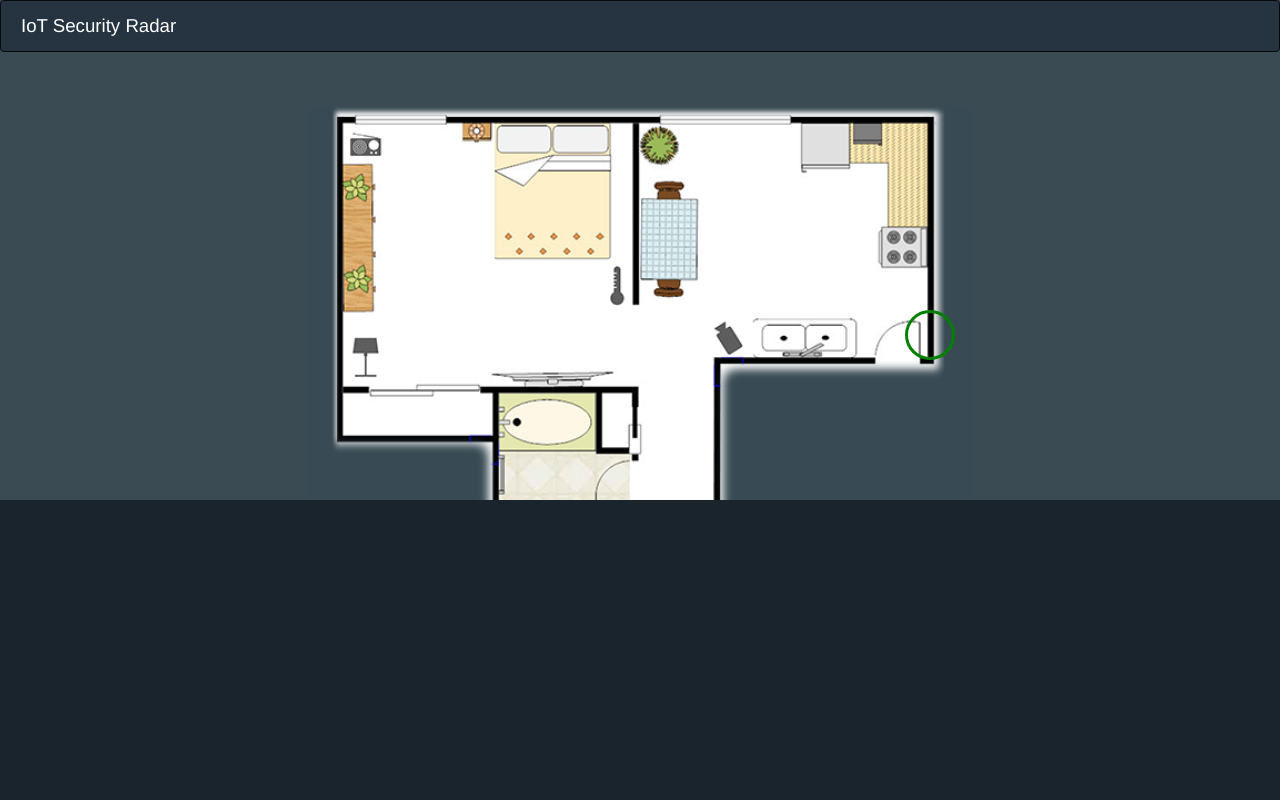
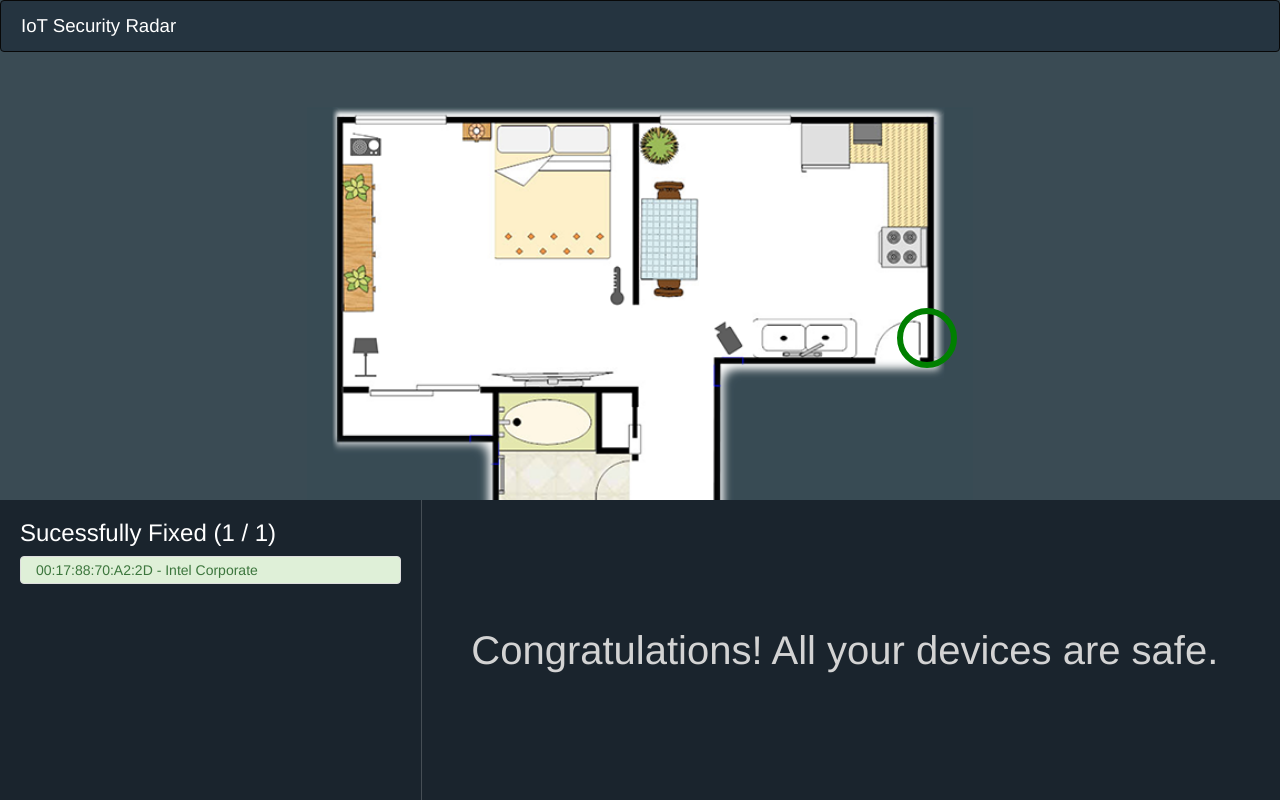
Before and after one commit to mweisz/security-radar, a plain HTML site: page webapp/final-screen.html in a window 1280 px wide. Drawn offline with nearby package versions, Linux system fonts and the light colour scheme.

Commit message:
Finish overhaul.

```diff
--- a/webapp/css/main.css
+++ b/webapp/css/main.css
@@ -72,3 +72,9 @@ body {
 .list-group-item {
         padding: 3px 15px;
 }
+
+
+.list-group-item-dark {
+            background-color: #d3d6da;
+            color:black;
+}
--- a/webapp/final-screen.html
+++ b/webapp/final-screen.html
@@ -9,16 +9,16 @@
     <style type="text/css">
       #floorplan-overlay {
         position: absolute;
-        top:310px;
-        left:905px;
+        top:308px;
+        left:897px;
         display: none;
       }
 
       #floorplan-overlay-circle {
-        border: 3px solid green;
-        border-radius: 25px;
-        height: 50px;
-        width: 50px;
+        border: 6px solid green;
+        border-radius: 30px;
+        height: 60px;
+        width: 60px;
       }
 
     </style>
@@ -36,8 +36,16 @@
 
 
 
-    <div class="bottom-container">
-
+    <div class="bottom-container" style="color: white">
+        <div class='left-panel'>
+        <h3 style="color: white">Sucessfully Fixed (1 / 1)</h3>
+        <ul class="list-group" id="scan-list">
+            <li class="list-group-item list-group-item-success ">00:17:88:70:A2:2D - Intel Corporate </li>
+                 </ul></div>
+        <div class='right-panel' style="line-height: 300px;  text-align: center; ">
+            <span id='instructions' style="font-size: 30pt; color: lightgrey">Congratulations!  </span>
+            <span style="font-size: 30pt; color: lightgrey">All your devices are safe.</span>
+        </div>
     </div>
 
 
@@ -48,7 +56,7 @@
 
   <script type="text/javascript">
     setTimeout(function(){
-      $('#floorplan-overlay').fadeIn(1000);
+      $('#floorplan-overlay').fadeIn(3000);
     }, 1000)
 
   </script>
```
Also changed, not shown: webapp/camera-view.html (+12 -5 lines), webapp/floorplan-screen.html (+2 -2 lines), webapp/radar-screen.html (+7 -4 lines).
